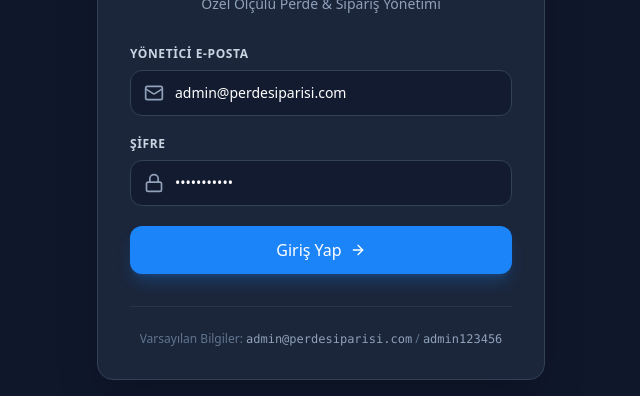
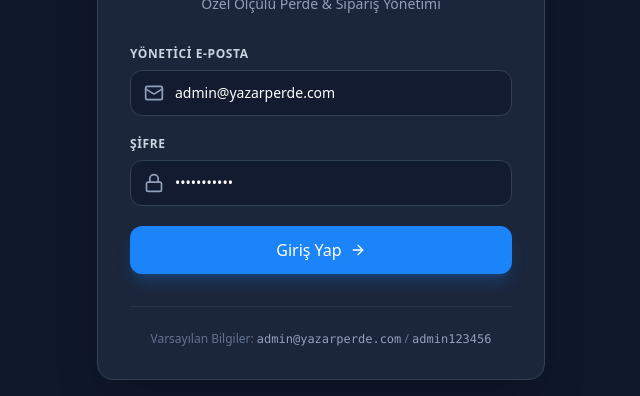
Before and after one commit to myuzgul/yazar-perde, a Next.js app: page /panel/login in a window 1280 px wide. Shown: the part 288-684 px from the top of the page, without its empty margins (319-959 px from the left). Built offline with nearby package versions, Linux system fonts and the light colour scheme.

Commit message:
fix: update default admin credentials to admin@yazarperde.com and fix Header icon imports

```diff
--- a/src/app/(admin)/panel/login/page.tsx
+++ b/src/app/(admin)/panel/login/page.tsx
@@ -6,7 +6,7 @@ import { Lock, Mail, ShieldAlert, ArrowRight, CheckCircle2 } from 'lucide-react'
 
 export default function AdminLoginPage() {
   const router = useRouter();
-  const [email, setEmail] = useState('admin@perdesiparisi.com');
+  const [email, setEmail] = useState('admin@yazarperde.com');
   const [password, setPassword] = useState('admin123456');
   const [loading, setLoading] = useState(false);
   const [error, setError] = useState<string | null>(null);
@@ -79,7 +79,7 @@ export default function AdminLoginPage() {
                 required
                 value={email}
                 onChange={(e) => setEmail(e.target.value)}
-                placeholder="admin@perdesiparisi.com"
+                placeholder="admin@yazarperde.com"
                 className="w-full bg-slate-900/60 border border-slate-700 rounded-xl py-3 pl-11 pr-4 text-white placeholder-slate-500 focus:outline-none focus:border-[#1B84F8] focus:ring-2 focus:ring-[#1B84F8]/20 transition-all text-sm"
               />
             </div>
@@ -120,7 +120,7 @@ export default function AdminLoginPage() {
 
         <div className="mt-8 pt-6 border-t border-slate-700/60 text-center">
           <p className="text-xs text-slate-500">
-            Varsayılan Bilgiler: <code className="text-slate-400 font-mono">admin@perdesiparisi.com</code> / <code className="text-slate-400 font-mono">admin123456</code>
+            Varsayılan Bilgiler: <code className="text-slate-400 font-mono">admin@yazarperde.com</code> / <code className="text-slate-400 font-mono">admin123456</code>
           </p>
         </div>
       </div>
--- a/src/components/shop/Header.tsx
+++ b/src/components/shop/Header.tsx
@@ -14,7 +14,9 @@ import {
   Package,
   Ruler,
   HelpCircle,
-  LogOut
+  LogOut,
+  MapPin,
+  Settings
 } from 'lucide-react';
 
 interface HeaderProps {
```
